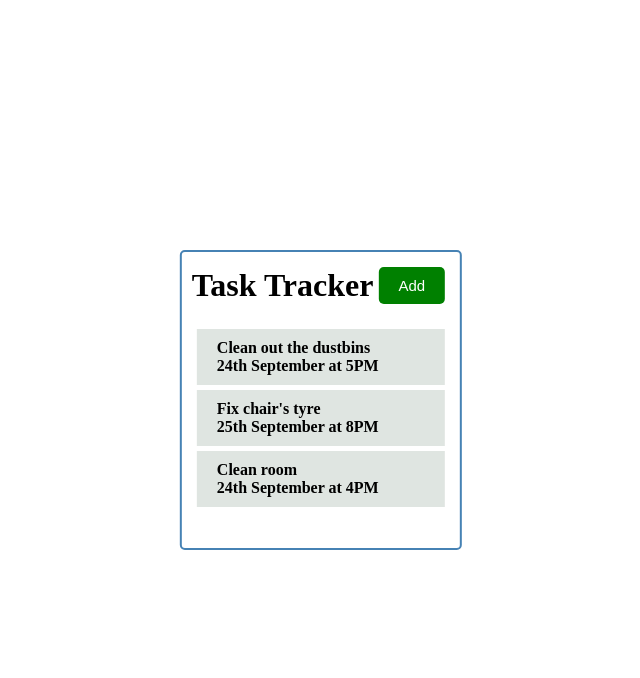
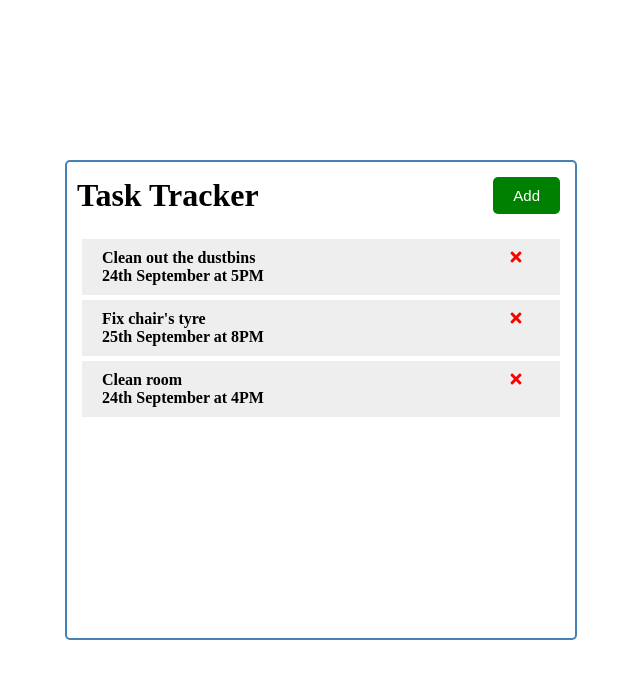
Before and after one commit to gantavya99/First-React-App, a React (Create React App) app: page / in a window 1280 px wide. Shown: the top 678 px of the page, without its empty margins (319-959 px from the left). Built offline with nearby package versions, Linux system fonts and the light colour scheme.

Commit message:
Added delete functionality in the app

```diff
--- a/package.json
+++ b/package.json
@@ -8,6 +8,7 @@
     "@testing-library/user-event": "^13.5.0",
     "react": "^18.2.0",
     "react-dom": "^18.2.0",
+    "react-icons": "^4.4.0",
     "react-scripts": "^5.0.1",
     "web-vitals": "^2.1.4"
   },
--- a/src/App.js
+++ b/src/App.js
@@ -22,14 +22,18 @@
     reminder:true,
 }
  ])
+      const deleteTask=(id)=>{
+        console.log('Task Deleted')
+        setTasks(tasks.filter((task)=>task.id!==id))
+      }
   return (
     <div className="App">
      <h1>
      <Header/>
-     <Tasks tasks ={tasks}/>
+     <Tasks tasks ={tasks} onDelete={deleteTask}/>
      </h1>
     </div>
   );
 }
 
-export default App;
+export default App
--- a/src/Task.js
+++ b/src/Task.js
@@ -1,11 +1,13 @@
-import React from 'react';
-const Task = ({task}) => {
-  return (
-    <div className='task'>
-        {task.text}
-        <div className='day'>{task.day}</div>
+import React from "react";
+import { FaTimes } from "react-icons/fa";
+const Task = ({ task, onDelete }) => {
+    return (
+        <div className="task">
+            {task.text} <FaTimes className="X-icon"
+            onClick={()=>onDelete(task.id)} />
+            <div className="day">{task.day}</div>
         </div>
-  )
-}
+    );
+};
 
-export default Task
+export default Task;
--- a/src/Tasks.js
+++ b/src/Tasks.js
@@ -1,9 +1,10 @@
 import Task from "./Task"
-const Tasks=({tasks})=>{
+const Tasks=({tasks,onDelete})=>{
     return(
         <>
         {tasks.map((task) => (
-            <Task key={task.id} task={task}/>
+            <Task key={task.id} task={task}
+            onDelete={onDelete}/>
         ))}
         </>
     )
--- a/src/index.css
+++ b/src/index.css
@@ -2,7 +2,7 @@
     box-sizing:border-box;
     margin:0;
     padding:0;
-    background-color:rgb(255, 255, 255)
+
 }
 .App{
     position:absolute;
@@ -10,12 +10,13 @@
     top:50%;
     transform:translate(-50%,-50%);
     overflow:auto;
-    min-height:300px;
-    max-width:500px;
+    /* min-height:300px;
+    max-width:500px; */
     border:2px solid steelblue;
     padding:10px;
     border-radius:5px;
-
+    width:40%;
+    height:60%;
 }
 .container{
     display:flex;
@@ -43,16 +44,18 @@
     font-size:15px;
     float:right;
 }
-.task-container{
-
-}
 .task {
-    background: #58766431;
+    background: #a4a7a531;
     margin: 5px;
     padding: 10px 20px;
     cursor: pointer;
-    font-size:medium
+    font-size:medium;
   }
-  .day{
-    background: #dfe5e1;
+  /* .day{
+    background: #ebf0ed;
+  } */
+  .X-icon{
+    color:red;
+    position:fixed;
+    right:10%;
   }
```
Also changed, not shown: 1 other file (tests, documents, lock files or other folders).
